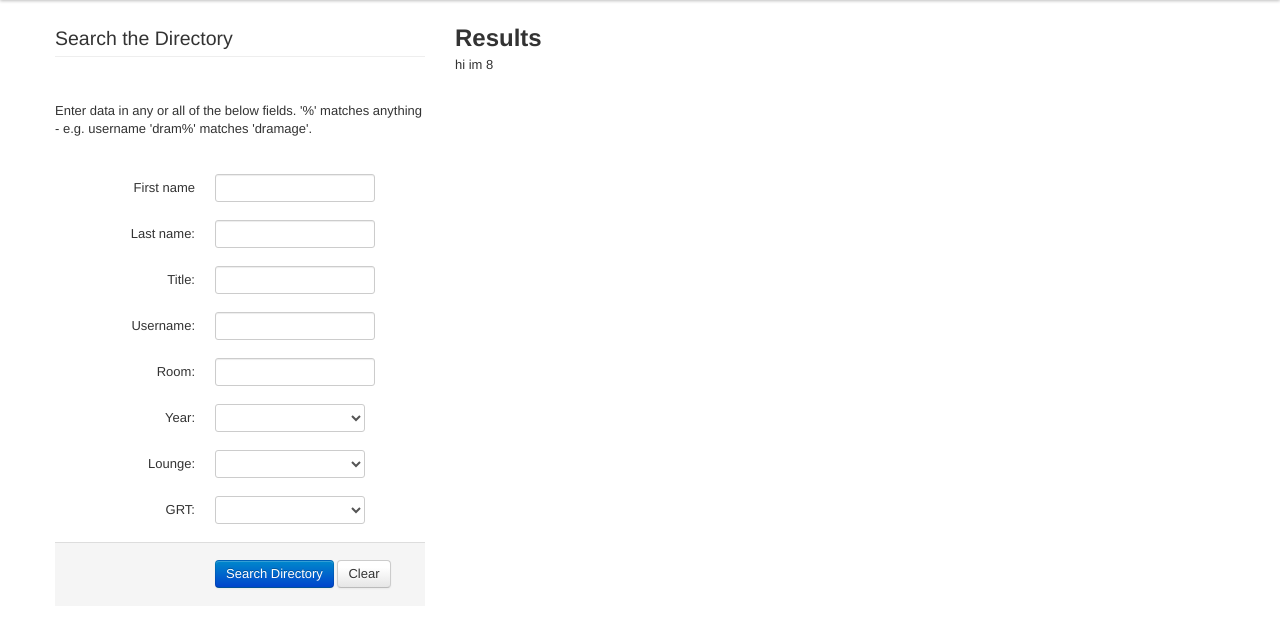
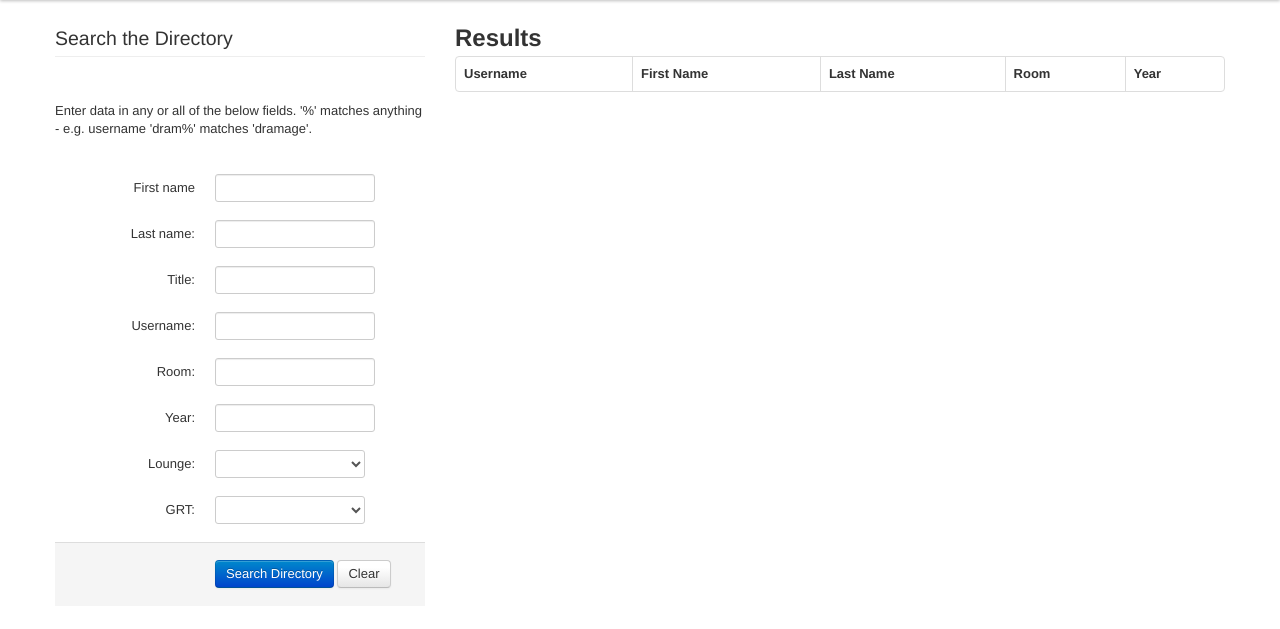
Before and after one commit to dormbase/dormbase, a Django app: template dormbase/templates/core/directory.html in a window 1280 px wide. Shown: the part 40-669 px from the top of the page. Run offline with Django 3.2, Linux system fonts and the light colour scheme; the template is opened without the code that fills it, so the values that code supplies are empty; some libraries are stand-ins or nearby versions.

Commit message:
directory search functionality working

```diff
--- a/dormbase/core/models.py
+++ b/dormbase/core/models.py
@@ -27,7 +27,7 @@ class AbstractResident(models.Model):
     Abstract class containing all non-dorm-specific user attributes.
     Maintains a 1-1 with the auth app user module.
     """
-    authUser = models.ForeignKey(AuthUser, unique = True)
+    user = models.ForeignKey(AuthUser, unique = True)
     room = models.ForeignKey(Room)
     athena  = models.CharField(max_length = 8, verbose_name = "athena id") # no "@mit.edu" suffix
     year = models.IntegerField()
--- a/dormbase/templates/core/directory.html
+++ b/dormbase/templates/core/directory.html
@@ -1,39 +1,10 @@
 {% extends "base.html" %}
 {% block activeDirectory %}class="active"{% endblock %}
 {% block content %}
-<!--
-<script>
-    $(function() {
-        $("#searchterm").autocomplete({
-            source: "directory_json",
-            minLength: 2,
-            select: function( event, ui ) {
-                alert( ui.item ?
-                    "Selected: " + ui.item.value + " aka " + ui.item.id :
-                    "Nothing selected, input was " + this.value );
-            }
-        });
-    });
-</script>
-
-<h1>Directory Search</h1>
-<div>
-      <form class="well form-search">
-        <input id="searchterm" type="text" class="input-medium search-query">
-        <button type="submit" class="btn">Search</button>
-      </form>
-</div>
--->
-
-<script>
-$("#firstname").keypress(function() {
-    alert("Handler for .keypress() called.");
-});
-</script>
 
 <div class="row">
 <div class="span4">
-<form class="form-horizontal">
+<form id="searchform" class="form-horizontal">
 <fieldset>
 <legend>Search the Directory</legend>
 <div><p><br/>Enter data in any or all of the below fields.
@@ -42,49 +13,49 @@ $("#firstname").keypress(function() {
 <div class="control-group">
     <label for="firstname">First name</label>
     <div class="controls">
-        <input id="firstname" type="text" class="input-medium">
+        <input id="firstname" name="firstname" type="text" class="input-medium">
     </div>
 </div>
 <div class="control-group">
     <label for="lastname">Last name:</label>
     <div class="controls">
-        <input id="lastname" type="text" class="input-medium">
+        <input id="lastname" name="lastname" type="text" class="input-medium">
     </div>
 </div>
 <div class="control-group">
     <label for="title">Title:</label>
     <div class="controls">
-        <input id="title" type="text" class="input-medium">
+        <input id="title" name="title" type="text" class="input-medium">
     </div>
 </div>
 <div class="control-group">
     <label for="username">Username:</label>
     <div class="controls">
-        <input id="username" type="text" class="input-medium">
+        <input id="username" name="username" type="text" class="input-medium">
     </div>
 </div>
 <div class="control-group">
     <label for="room">Room:</label>
     <div class="controls">
-        <input id="room" type="text" class="input-medium">
+        <input id="room" name="room" type="text" class="input-medium">
     </div>
 </div>
 <div class="control-group">
     <label for="year">Year:</label>
     <div class="controls">
-        <select id="year" class="input-medium"></select>
+        <input id="year" name="year" type="text" class="input-medium">
     </div>
 </div>
 <div class="control-group">
     <label for="lounge">Lounge:</label>
     <div class="controls">
-        <select id="lounge" class="input-medium"></select>
+        <select id="lounge" name="lounge" class="input-medium"></select>
     </div>
 </div>
 <div class="control-group">
     <label for="grt">GRT:</label>
     <div class="controls">
-        <select id="grt" class="input-medium"></select>
+        <select id="grt" name="grt" class="input-medium"></select>
     </div>
 </div>
 
@@ -98,7 +69,45 @@ $("#firstname").keypress(function() {
 
 <div class="span8">
 <h2>Results</h2>
-hi im 8</div>
+<table class="table table-bordered table-striped">
+<thead>
+<tr><th>Username</th><th>First Name</th><th>Last Name</th><th>Room</th><th>Year</th></tr>
+</thead>
+<tbody id="results" name="results"></tbody>
+</table>
+</div>
 </div>
 
+<script>
+function userToHTML(user) {
+    s = '<tr><td>' + user.username + '</td>';
+    s += '<td>' + user.firstname + '</td>';
+    s += '<td>' + user.lastname + '</td>';
+    s += '<td>' + user.room + '</td>';
+    s += '<td>' + user.year + '</td>';
+    s += '</tr>'
+    return s;
+}
+
+function search() {
+    $.ajax({
+	type: "GET",
+	url: "directory_json",
+	data: $("#searchform").serialize(),
+    }).done(function(search_json) {
+	$("#results").html("");
+	for (var index in search_json.result) {
+            $("#results").append(userToHTML(search_json.result[index]));
+	}
+    });
+}
+
+$("#firstname").keyup(function() { search(); });
+$("#lastname").keyup(function() { search(); });
+$("#title").keyup(function() { search(); });
+$("#username").keyup(function() { search(); });
+$("#room").keyup(function() { search(); });
+$("#year").keyup(function() { search(); });
+</script>
+
 {% endblock %}
```
Also changed, not shown: dormbase/core/views.py (+69 -7 lines).
